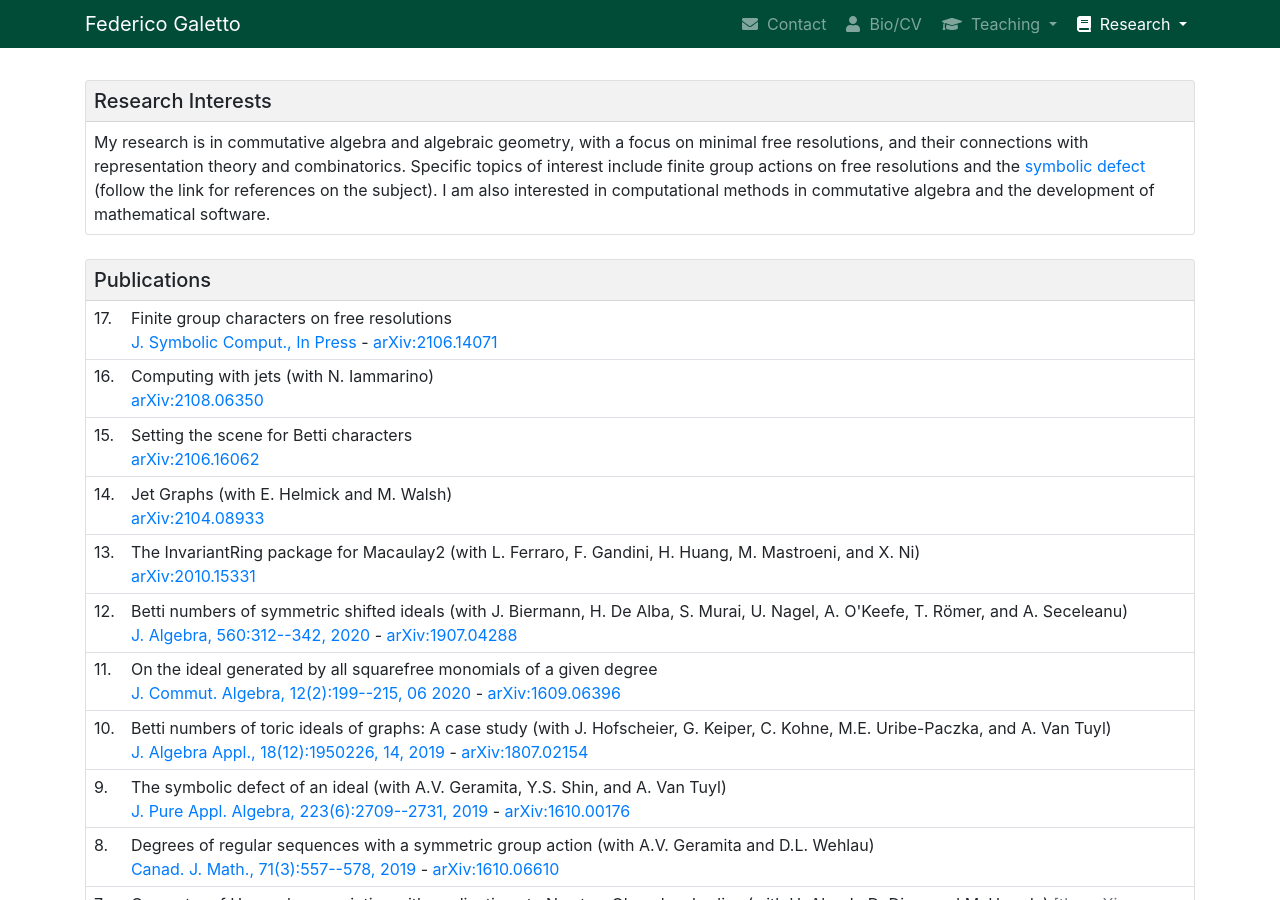
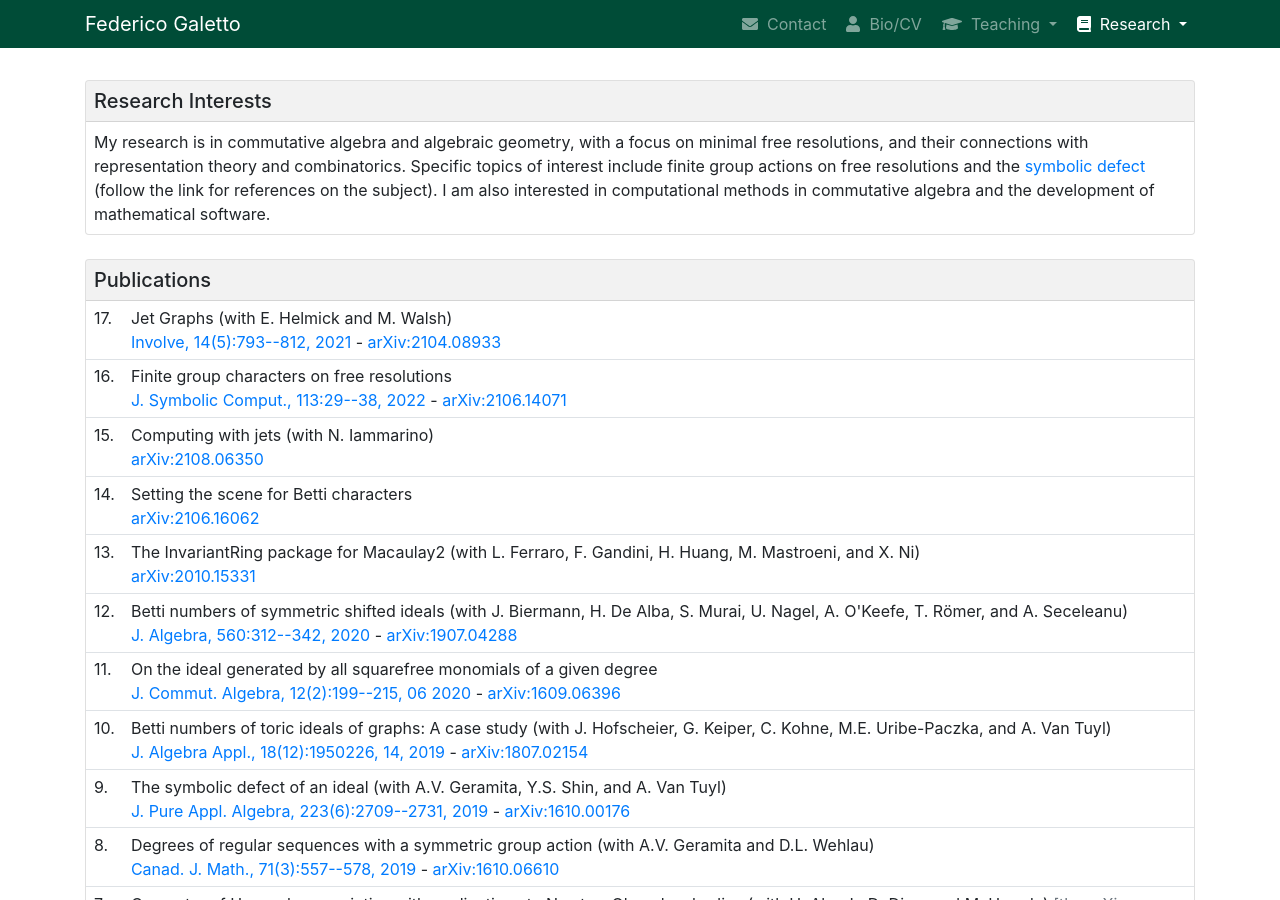
Before and after one commit to galettof/galettof.github.io, a Jekyll site: the page built from research.html, in a window 1280 px wide and 900 px high. Built offline with Jekyll 4.4.1, drawn with Linux system fonts in a browser that asks for light colours; nearby versions of some CDN libraries; formulas are drawn with MathJax 3.

Commit message:
updated some publications

```diff
--- a/_data/pubs.yml
+++ b/_data/pubs.yml
@@ -77,12 +77,14 @@ articles:
 
 - title: Jet Graphs (with E. Helmick and M. Walsh)
   arxiv: 2104.08933
-  date: 2021-04-18
+  link: 'https://doi.org/10.2140/involve.2021.14.793'
+  cite: Involve, 14(5):793--812, 2021
+  date: 2022-02-09
 
 - title: Finite group characters on free resolutions
   arxiv: 2106.14071
   link: 'https://doi.org/10.1016/j.jsc.2022.02.001'
-  cite: J. Symbolic Comput., In Press
+  cite: J. Symbolic Comput., 113:29--38, 2022
   date: 2022-02-08
 
 - title: Setting the scene for Betti characters
```
